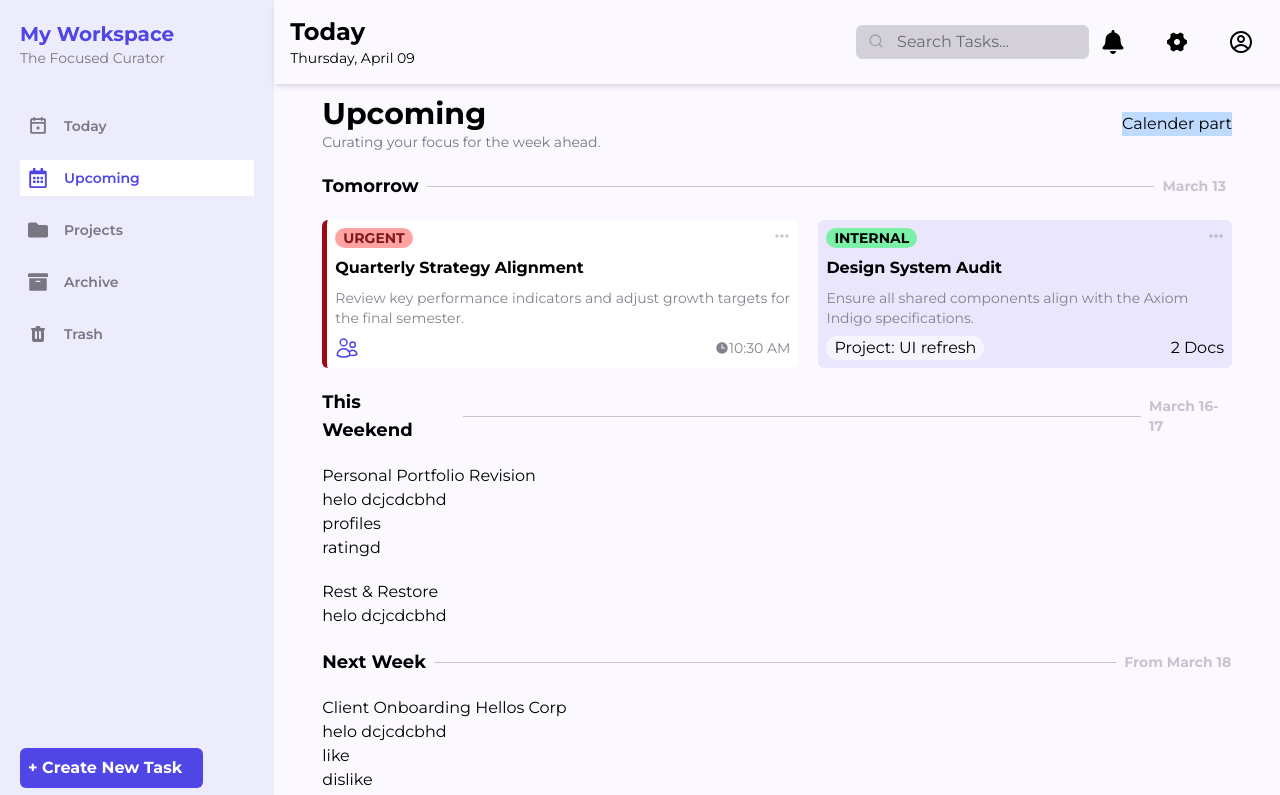
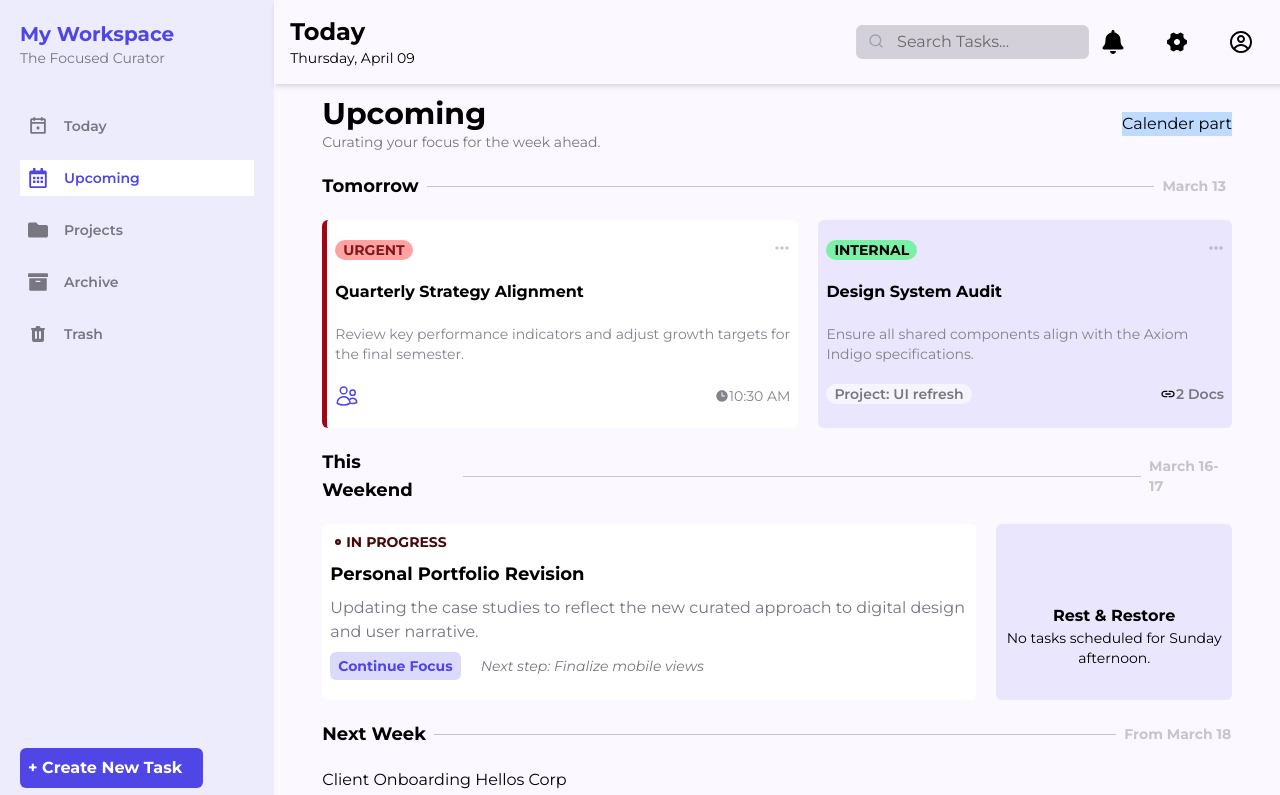
Before and after one commit to johnchuma/react-tailwind, a React (Vite) app: page /upcoming in a window 1280 px wide. Shown: the top 795 px of the page. Built offline with nearby package versions, Linux system fonts and the light colour scheme.

Commit message:
modified upcoming page

```diff
--- a/src/pages/upcomingPage.jsx
+++ b/src/pages/upcomingPage.jsx
@@ -1,5 +1,6 @@
-import { PiDotsThreeOutlineFill } from "react-icons/pi";
+import { PiDotFill, PiDotsThreeOutlineFill } from "react-icons/pi";
 import { HiClock, HiOutlineUsers } from "react-icons/hi2";
+import { MdOutlineLink } from "react-icons/md";
 
 const UpcomingPage = () => {
   return (
@@ -20,7 +21,7 @@ const UpcomingPage = () => {
         </div>
 
         <div className="flex justify-between gap-5">
-          <div className="bg-white rounded-md border-l-red-800 border-l-5 p-2 space-y-2">
+          <div className="bg-white rounded-md border-l-red-800 border-l-5 p-2 space-y-5 py-5">
             <div className="flex justify-between">
               <p className="text-sm bg-red-300 rounded-full px-2 font-bold text-red-900">URGENT</p>
               <PiDotsThreeOutlineFill className="text-neutral/40" />
@@ -38,7 +39,7 @@ const UpcomingPage = () => {
             </div>
           </div>
 
-          <div className="bg-primary/10 p-2 space-y-2 rounded-md">
+          <div className="bg-primary/10 p-2 space-y-5 py-5 rounded-md">
             <div className="flex justify-between">
               <p className="text-sm bg-green-300 rounded-full px-2 font-bold">INTERNAL</p>
               <PiDotsThreeOutlineFill className="text-neutral/40" />
@@ -46,10 +47,10 @@ const UpcomingPage = () => {
             <h2 className="font-bold">Design System Audit</h2>
             <p className="text-neutral/90 text-sm">Ensure all shared components align with the Axiom Indigo specifications.</p>
             <div className="flex justify-between">
-              <div className="bg-white/60 px-2 rounded-full">Project: UI refresh</div>
-              <div>
-                <></>
-                <p>2 Docs</p>
+              <div className="bg-white/60 px-2 rounded-full font-semibold text-neutral text-sm">Project: UI refresh</div>
+              <div className="flex justify-center items-center ">
+                <MdOutlineLink />
+                <p className="font-semibold text-sm text-neutral">2 Docs</p>
               </div>
             </div>
           </div>
@@ -61,23 +62,25 @@ const UpcomingPage = () => {
           <span className="text-neutral/40 text-sm font-bold">March 16-17</span>
         </div>
 
-        <div>
-          <div>
-            <div></div>
-            <h2>Personal Portfolio Revision</h2>
-            <p>helo dcjcdcbhd</p>
-            <div>
-              <div>profiles</div>
-              <div>ratingd</div>
+        <div className="flex gap-5">
+          <div className="bg-white p-2 space-y-2 rounded-md pb-5">
+            <div className="flex items-center">
+              <PiDotFill className="text-red-950" />
+              <p className="text-red-950 text-sm font-bold">IN PROGRESS</p>
+            </div>
+            <h2 className="font-bold text-lg">Personal Portfolio Revision</h2>
+            <p className="text-neutral">Updating the case studies to reflect the new
+              curated approach to digital design and user narrative.</p>
+            <div className="flex gap-5 items-center">
+              <div className="bg-primary/20 px-2 py-1 font-bold rounded-md text-sm text-primary">Continue Focus</div>
+              <p className="italic text-sm text-neutral">Next step: Finalize mobile views</p>
             </div>
           </div>
-        </div>
 
-        <div>
-          <div>
+          <div className="bg-primary/10 rounded-md text-center pt-20">
             <div></div>
-            <h2>Rest & Restore</h2>
-            <p>helo dcjcdcbhd</p>
+            <h2 className="font-bold">Rest & Restore</h2>
+            <p className="text-sm">No tasks scheduled for Sunday afternoon.</p>
           </div>
         </div>
 
```
